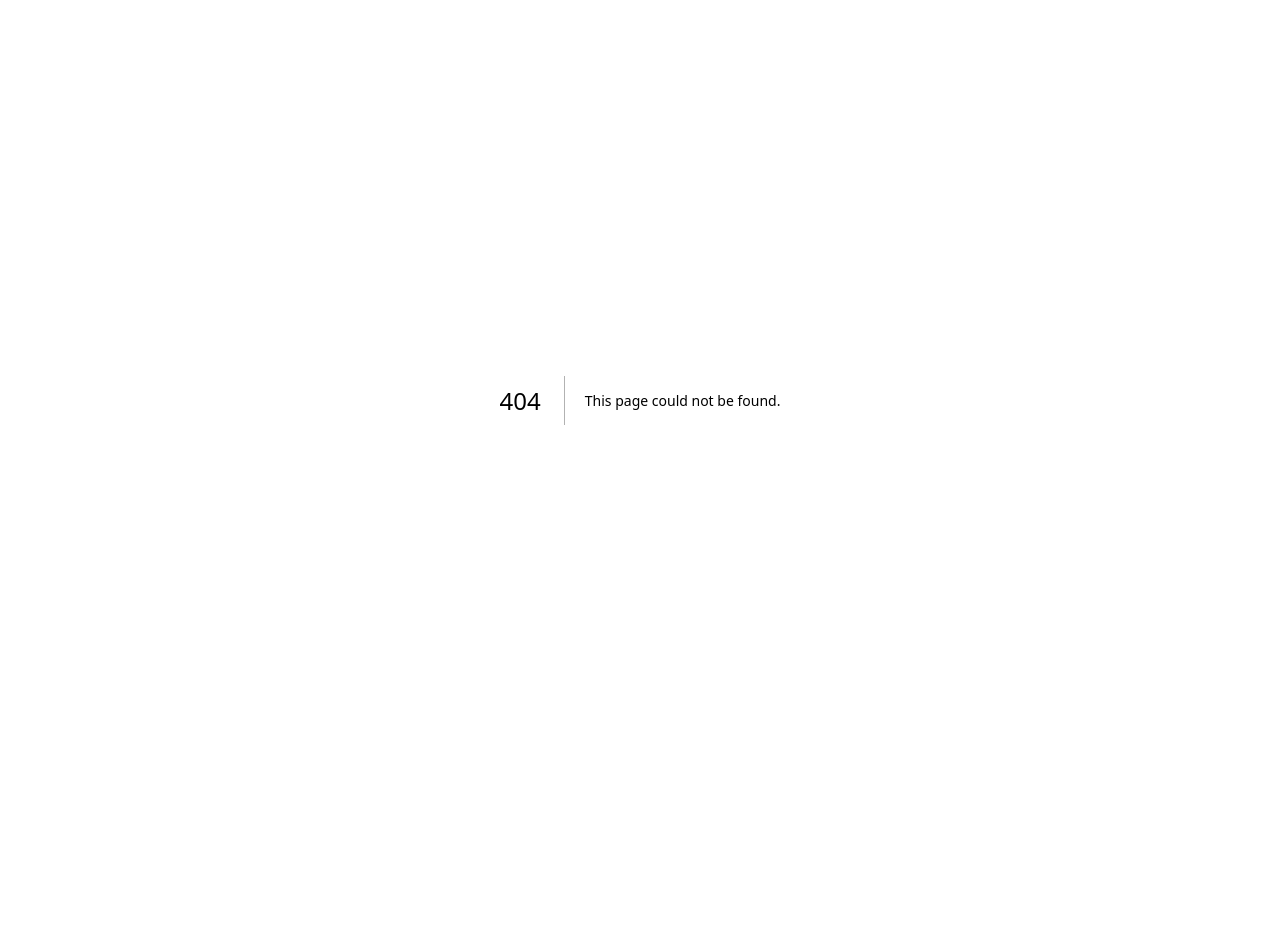
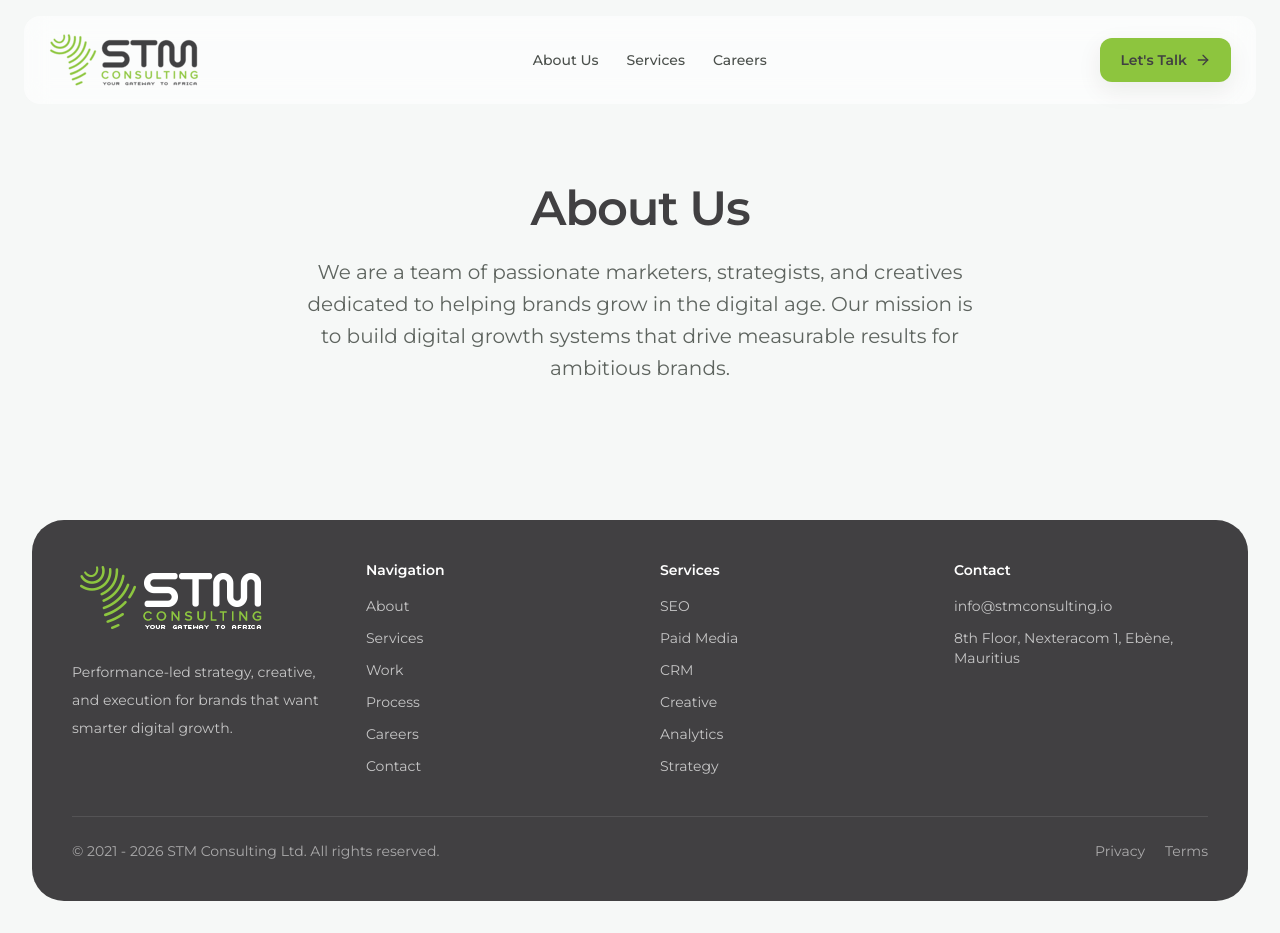
Before and after one commit to bluVshal/stm-website-revamp, a Next.js app: page /about-us in a window 1280 px wide. Before the commit this address had no page. Before the commit the page ends 800 px from the top, so only its background shows below. Built offline with nearby package versions, Linux system fonts and the light colour scheme.

Commit message:
Added 404 page and Navigation menu redone

```diff
--- a/app/Data.jsx
+++ b/app/Data.jsx
@@ -41,12 +41,7 @@
 };
 
 export const siteData = {
-  nav: ["About", "Services", "Work", "Process", "Careers", "Contact"],
-  stats: [
-    { value: "+184%", label: "Lead growth" },
-    { value: "4.2x", label: "ROAS" },
-    { value: "+230%", label: "SEO visibility" },
-  ],
+  nav: ["About Us", "Services", "Careers"],
   trust: ["Fintech", "Professional Services", "B2B SaaS", "E-commerce"],
   services: [
     {
--- /dev/null
+++ b/app/about-us/about-us.jsx
@@ -0,0 +1,13 @@
+import React from 'react'
+import Header from './components/header';
+
+const AboutUs = () => {
+  return (
+    <div>
+      <Header />
+
+    </div>
+  )
+}
+
+export default AboutUs;
--- /dev/null
+++ b/app/about-us/components/header.jsx
@@ -0,0 +1,22 @@
+import React from 'react';
+
+const cx = (...classes) => classes.filter(Boolean).join(" ");
+function Container({ children, className }) {
+  return <div className={cx("mx-auto max-w-7xl px-6 md:px-8", className)}>{children}</div>;
+}
+
+const Header = () => {
+  return (
+    <section className="relative overflow-hidden pb-20 pt-14 md:pb-24 md:pt-20">
+      <div className="absolute inset-x-0 top-0 -z-10 h-[34rem] bg-[radial-gradient(circle_at_75%_15%,rgba(141,197,62,0.20),transparent_25%),linear-gradient(180deg,#FFFFFF_0%,#F6F8F7_100%)]" />
+      <Container className="text-center">
+        <h1 className="text-4xl font-semibold tracking-tight text-[#414042] md:text-5xl">About Us</h1>
+        <p className="mt-6 max-w-2xl text-lg leading-8 text-[#5E645F] md:text-xl mx-auto">
+          We are a team of passionate marketers, strategists, and creatives dedicated to helping brands grow in the digital age. Our mission is to build digital growth systems that drive measurable results for ambitious brands.
+        </p>
+      </Container>
+    </section>
+  )
+}
+
+export default Header;
--- /dev/null
+++ b/app/about-us/page.js
@@ -0,0 +1,15 @@
+"use client";
+
+import AboutUs from "./about-us";
+import { NavBar } from "../components/NavBar";
+import { Footer } from "../Footer";
+
+export default function Page() {
+  return (
+    <div className="min-h-screen bg-[#F6F8F7] text-[#414042]">
+      <NavBar />
+      <AboutUs />
+      <Footer />
+    </div>
+  );
+}
--- a/app/components/HeroSection.jsx
+++ b/app/components/HeroSection.jsx
@@ -15,7 +15,7 @@
           <motion.div initial="hidden" animate="visible" variants={stagger} className="max-w-2xl">
             <motion.div variants={fadeUp}>
               <span className="inline-flex items-center gap-2 rounded-full border border-[#E6EBE7] bg-white/80 px-4 py-2 text-xs font-semibold uppercase tracking-[0.14em] text-[#5E645F] shadow-sm backdrop-blur">
-                <Sparkles size={14} className="text-[#8DC53E]" /> Growth Marketing Agency
+                <Sparkles size={14} className="text-[#8DC53E]" /> Growth Marketing Company
               </span>
             </motion.div>
 
--- a/app/components/NavBar.jsx
+++ b/app/components/NavBar.jsx
@@ -36,16 +36,13 @@
           {siteData.nav.map((item) => (
             <a
               key={item}
-              href={`/#${item.toLowerCase()}`}
+              href={`/${item.toLowerCase().replace(/\s+/g, "-")}`}
               className="group relative text-sm font-medium text-[#4B504C] transition hover:text-[#414042]"
             >
               {item}
               <span className="absolute -bottom-2 left-0 h-0.5 w-0 rounded-full bg-[#8DC53E] transition-all duration-200 group-hover:w-full" />
             </a>
           ))}
-          <a href="/careers">Careers Page</a>
-          <a href="/seo">SEO Page</a>
-          <a href="/crm">CRM Page</a>
         </nav>
 
         <div className="hidden md:block">
--- /dev/null
+++ b/app/not-found.jsx
@@ -0,0 +1,9 @@
+import React from 'react'
+
+const notFound = () => {
+  return (
+    <div><h1 className='text-7xl p-10'></h1></div>
+  )
+}
+
+export default notFound
```
